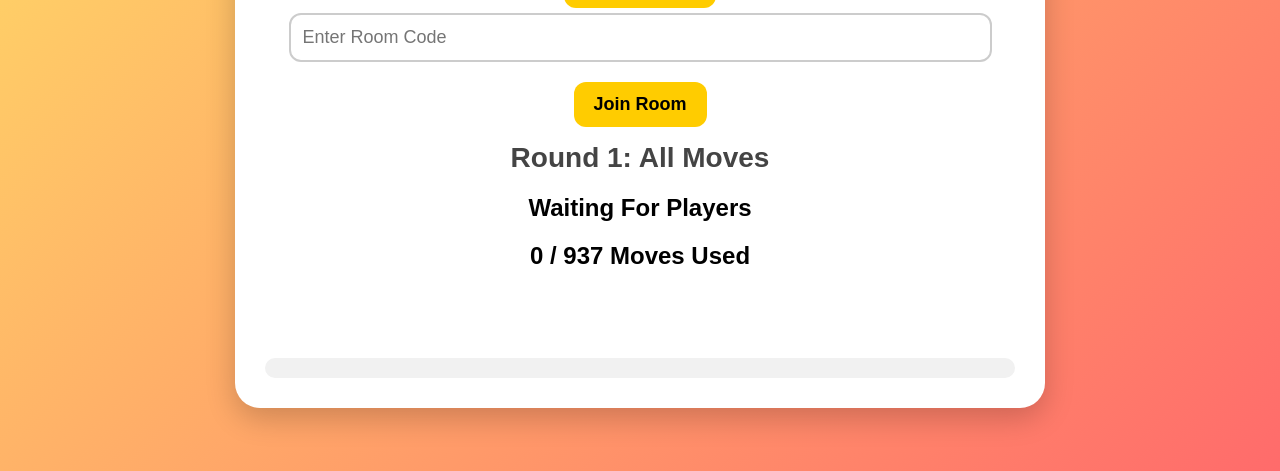
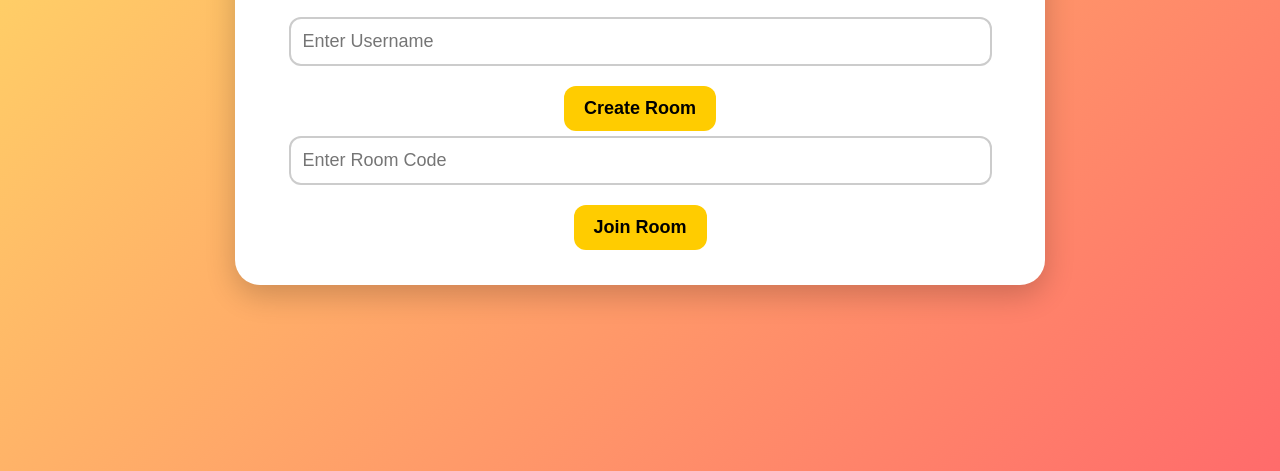
Before and after one commit to arcticice723/pokemon-move-battle, a website: page index.html in a window 1280 px wide. Shown: the part 329-800 px from the top of the page. Drawn offline with nearby package versions, Linux system fonts and the light colour scheme; no server answers.

Commit message:
Describe update

```diff
--- a/index.html
+++ b/index.html
@@ -171,7 +171,7 @@
 
     </div>
 
-    <div id="gameUI">
+    <div id="gameUI" class="hidden">
 
       <div id="roomCodeText"></div>
 
```
